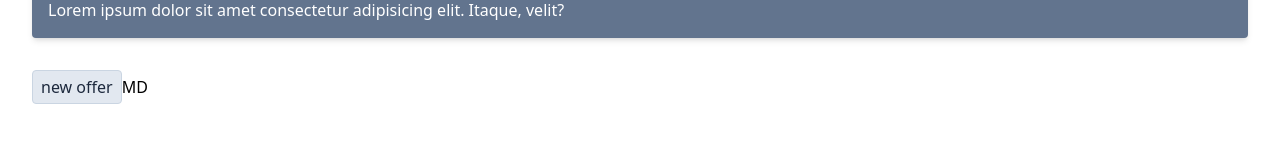
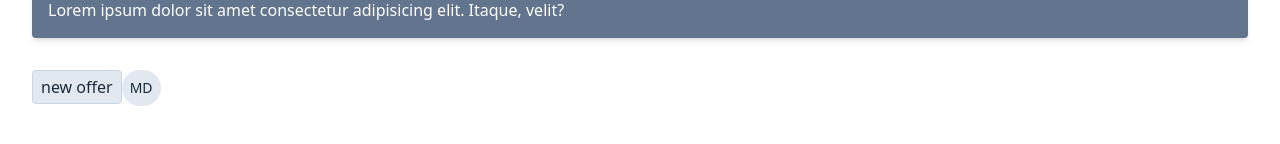
Before and after one commit to pharos-lab/lantern, a Vue app: page / in a window 1280 px wide. Shown: the part 212-356 px from the top of the page. Built offline with nearby package versions, Linux system fonts and the light colour scheme.

Commit message:
components: made styled avatar

```diff
--- a/src/App.vue
+++ b/src/App.vue
@@ -4,9 +4,9 @@ import Alert from './components/alert/Alert.vue'
 import AlertClose from './components/alert/AlertClose.vue';
 import Card from './components/card/Card.vue'
 import Badge from './components/badge/Badge.vue'
-import Avatar from './primitives/avatar/Avatar.vue'
-import AvatarImage from './primitives/avatar/AvatarImage.vue'
-import AvatarFallback from './primitives/avatar/AvatarFallback.vue'
+import Avatar from './components/avatar/Avatar.vue'
+import AvatarImage from './components/avatar/AvatarImage.vue'
+import AvatarFallback from './components/avatar/AvatarFallback.vue'
 </script>
 
 <template>
--- /dev/null
+++ b/src/components/avatar/AvatarFallback.vue
@@ -0,0 +1,20 @@
+<template>
+    <AvatarFallback
+        :class="classes"
+        v-bind="props"
+    >
+        <slot />
+    </AvatarFallback>
+</template>
+
+<script setup lang="ts">
+import AvatarFallback, { type  AvatarFallbackPrimitiveProps } from '../../primitives/avatar/AvatarFallback.vue';
+import { useComponentClasses } from '../../composables/useComponentClasses';
+import { avatarFallbackSpecs } from './avatarSpecs';
+import type { BaseProps } from '../../types';
+
+interface AvatarFallbackProps extends BaseProps, AvatarFallbackPrimitiveProps {}
+
+const props = defineProps<AvatarFallbackProps>();
+const classes = useComponentClasses(props, avatarFallbackSpecs);
+</script>
--- /dev/null
+++ b/src/components/avatar/AvatarImage.vue
@@ -0,0 +1,18 @@
+<template>
+    <AvatarImage :src="src" :alt="alt" :class="classes" />
+</template>
+
+<script setup lang="ts">
+import AvatarImage from '../../primitives/avatar/AvatarImage.vue';
+import { useComponentClasses } from '../../composables/useComponentClasses';
+import { avatarImageSpecs } from './avatarSpecs';
+import type { BasePrimitiveProps } from '../../types';
+
+interface AvatarImageProps extends BasePrimitiveProps {
+    src: string;
+    alt: string;
+}
+
+const props = defineProps<AvatarImageProps>();
+const classes = useComponentClasses(props, avatarImageSpecs);
+</script>
--- a/src/components/avatar/avatarSpecs.ts
+++ b/src/components/avatar/avatarSpecs.ts
@@ -6,11 +6,16 @@ export const avatarSpecs: ComponentSpec = {
     class: 'relative inline-flex items-center justify-center overflow-hidden',
     defaultProps: {
         color: 'slate',
-        variant: 'soft',
+        variant: 'light',
         size: 'md',
         radius: 'full'
     },
-    override: {}
+    override: {
+        size: {
+            sm: 'size-5',
+            md: 'size-7'
+        }
+    }
 };
 
 export const avatarImageSpecs: ComponentSpec = {
@@ -23,10 +28,10 @@ export const avatarImageSpecs: ComponentSpec = {
 export const avatarFallbackSpecs: ComponentSpec = {
     name: 'AvatarFallback',
     apply: [],
-    class: 'flex items-center justify-center w-full h-full font-medium text-sm uppercase',
+    class: 'flex items-center justify-center w-full h-full font-medium text-sm uppercase p-2',
     defaultProps: {
         color: 'slate',
-        variant: 'soft'
+        variant: 'light'
     },
     override: {}
 };
--- /dev/null
+++ b/src/components/avatar/index.ts
@@ -0,0 +1,8 @@
+export { default as Avatar } from './Avatar.vue';
+export { default as AvatarImage } from './AvatarImage.vue';
+export { default as AvatarFallback } from './AvatarFallback.vue';
+export {
+    avatarSpecs,
+    avatarImageSpecs,
+    avatarFallbackSpecs
+} from './avatarSpecs';
--- a/src/primitives/avatar/AvatarFallback.vue
+++ b/src/primitives/avatar/AvatarFallback.vue
@@ -10,7 +10,7 @@ import type { BasePrimitiveProps } from '../../types';
 import type { AvatarContext } from '../../types/components';
 import { AVATAR_KEY } from '../../utils/keys';
 
-interface AvatarFallbackPrimitiveProps extends BasePrimitiveProps {}
+export interface AvatarFallbackPrimitiveProps extends BasePrimitiveProps {}
 
 defineProps<AvatarFallbackPrimitiveProps>();
 
--- a/src/themes/default.ts
+++ b/src/themes/default.ts
@@ -8,7 +8,8 @@ export const defaultTheme = {
     },
     radius: {
         small: 'rounded-sm',
-        medium: 'rounded'
+        medium: 'rounded',
+        circle: 'rounded-full'
         //etc
     },
     shadow: {
```
